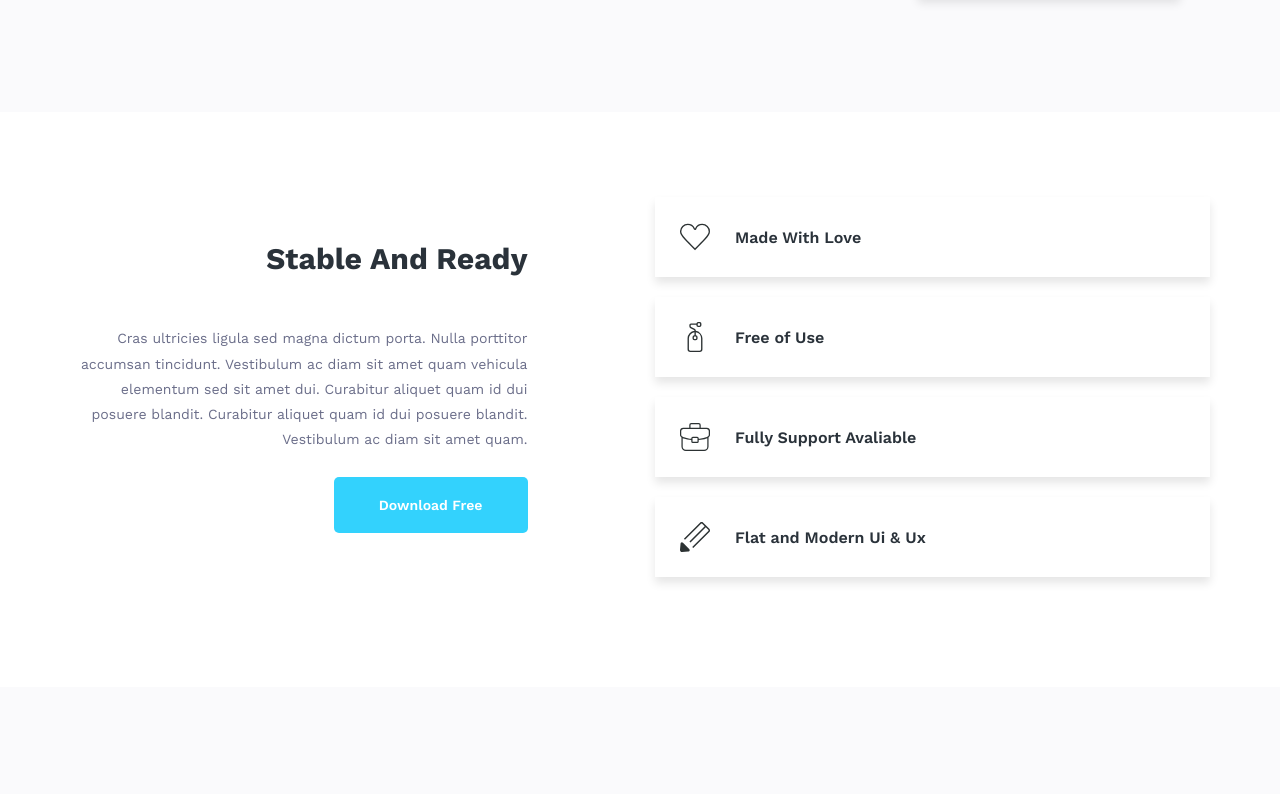
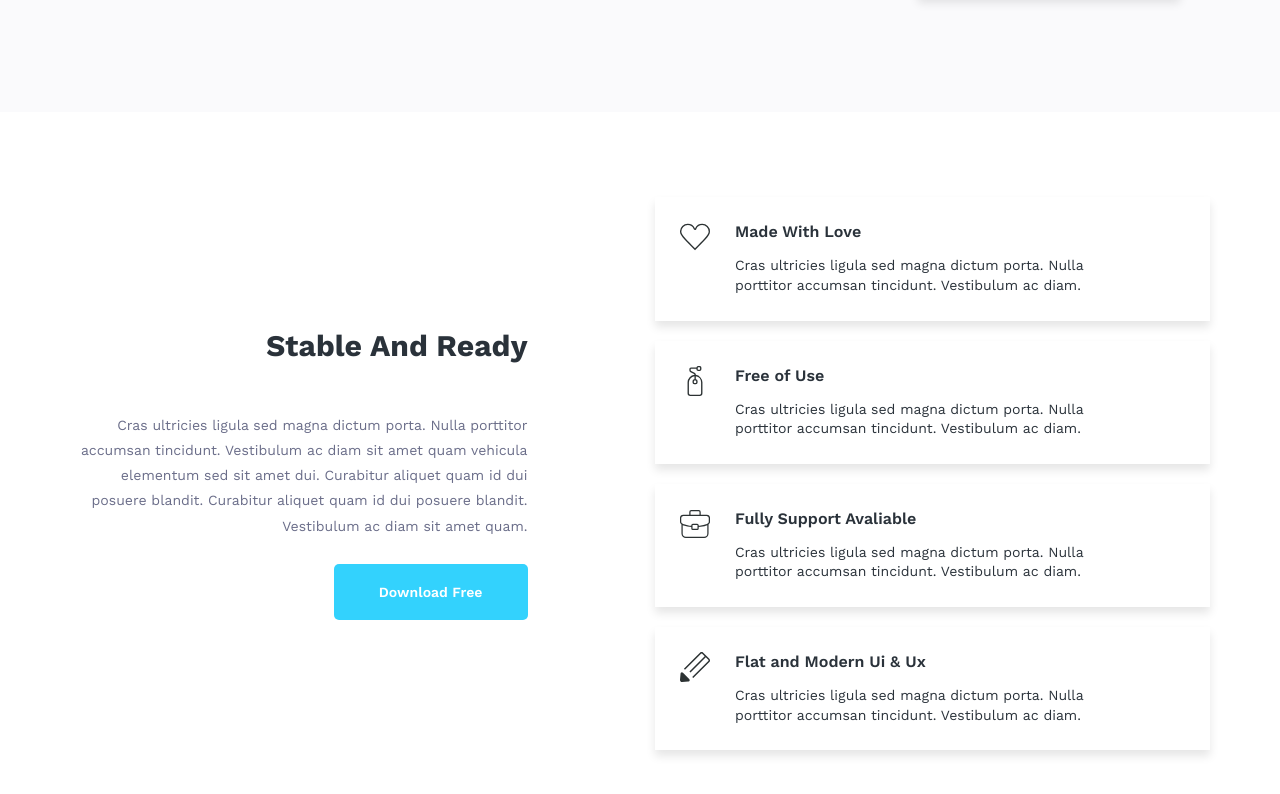
Before and after one commit to egorbabintcev/vibo-landing-page, a website: page public/index.html in a window 1280 px wide. Shown: the part 1885-2679 px from the top of the page. Before the commit the page ends 2572 px from the top, so only its background shows below. Drawn offline with nearby package versions, Linux system fonts and the light colour scheme; files that its build step writes are made by us from their sources.

Commit message:
Add styles for displaying text in cards, and markup to prevent icon resizing

```diff
--- a/public/index.html
+++ b/public/index.html
@@ -104,36 +104,44 @@
           </div>
           <div class="about-accordeon">
             <div class="about-card">
+              <div>
                 <svg class="about-card__icon">
                   <use xlink:href="./img/about-sprite.svg#heart"></use>
                 </svg>
+              </div>
               <div class="about-card__text">
                 <h3 class="about-card__title">Made With Love</h3>
                 <div class="about-card__subtitle">Cras ultricies ligula sed magna dictum porta. Nulla porttitor accumsan tincidunt. Vestibulum ac diam.</div>
               </div>
             </div>
             <div class="about-card">
+              <div>
                 <svg class="about-card__icon">
                   <use xlink:href="./img/about-sprite.svg#badge"></use>
                 </svg>
+              </div>
               <div class="about-card__text">
                 <h3 class="about-card__title">Free of Use</h3>
                 <p class="about-card__subtitle">Cras ultricies ligula sed magna dictum porta. Nulla porttitor accumsan tincidunt. Vestibulum ac diam.</p>
               </div>
             </div>
             <div class="about-card">
+              <div>
                 <svg class="about-card__icon">
                   <use xlink:href="./img/about-sprite.svg#briefcase"></use>
                 </svg>
+              </div>
               <div class="about-card__text">
                 <h3 class="about-card__title">Fully Support Avaliable</h3>
                 <p class="about-card__subtitle">Cras ultricies ligula sed magna dictum porta. Nulla porttitor accumsan tincidunt. Vestibulum ac diam.</p>
               </div>
             </div>
             <div class="about-card">
+              <div>
                 <svg class="about-card__icon">
                   <use xlink:href="./img/about-sprite.svg#pencil"></use>
                 </svg>
+              </div>
               <div class="about-card__text">
                 <h3 class="about-card__title">Flat and Modern Ui & Ux</h3>
                 <p class="about-card__subtitle">Cras ultricies ligula sed magna dictum porta. Nulla porttitor accumsan tincidunt. Vestibulum ac diam.</p>
--- a/src/sass/main.scss
+++ b/src/sass/main.scss
@@ -340,7 +340,7 @@ body {
   }
   &-card {
     display: flex;
-    align-items: center;
+    align-items: flex-start;
     padding: {
       top: 25px;
       bottom: 25px;
@@ -364,6 +364,7 @@ body {
       align-self: flex-start;
     }
     &__title {
+      margin-bottom: 15px;
       font: {
         size: 1.6rem;
         weight: 600;
@@ -371,7 +372,8 @@ body {
     }
     // TODO styles for height transition
     &__subtitle {
-      display: none;
+      line-height: 140%;
+      font-size: 1.4rem;
     }
   }
 }
```
Lines whose indentation alone changed are shown as unchanged.
